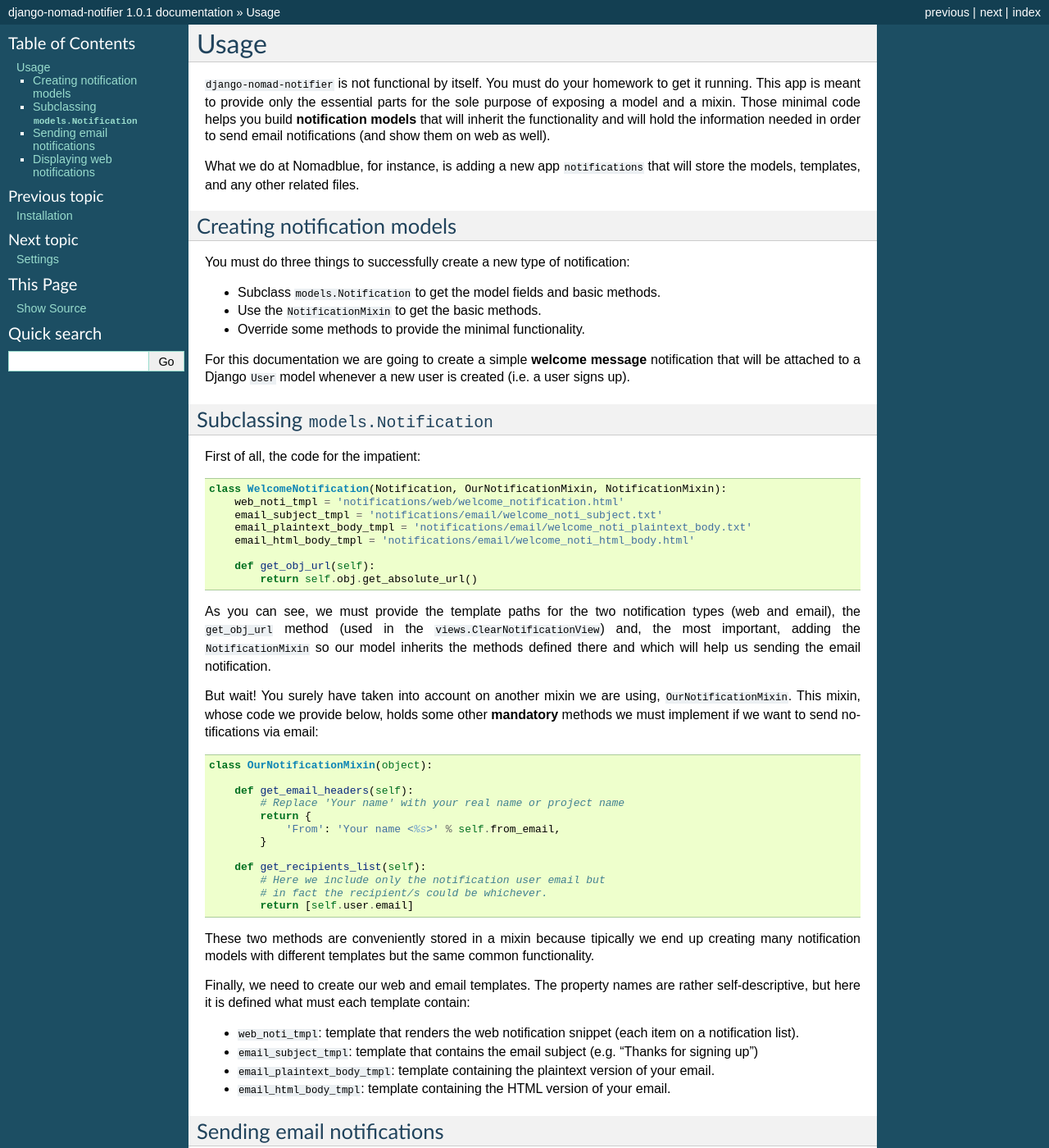
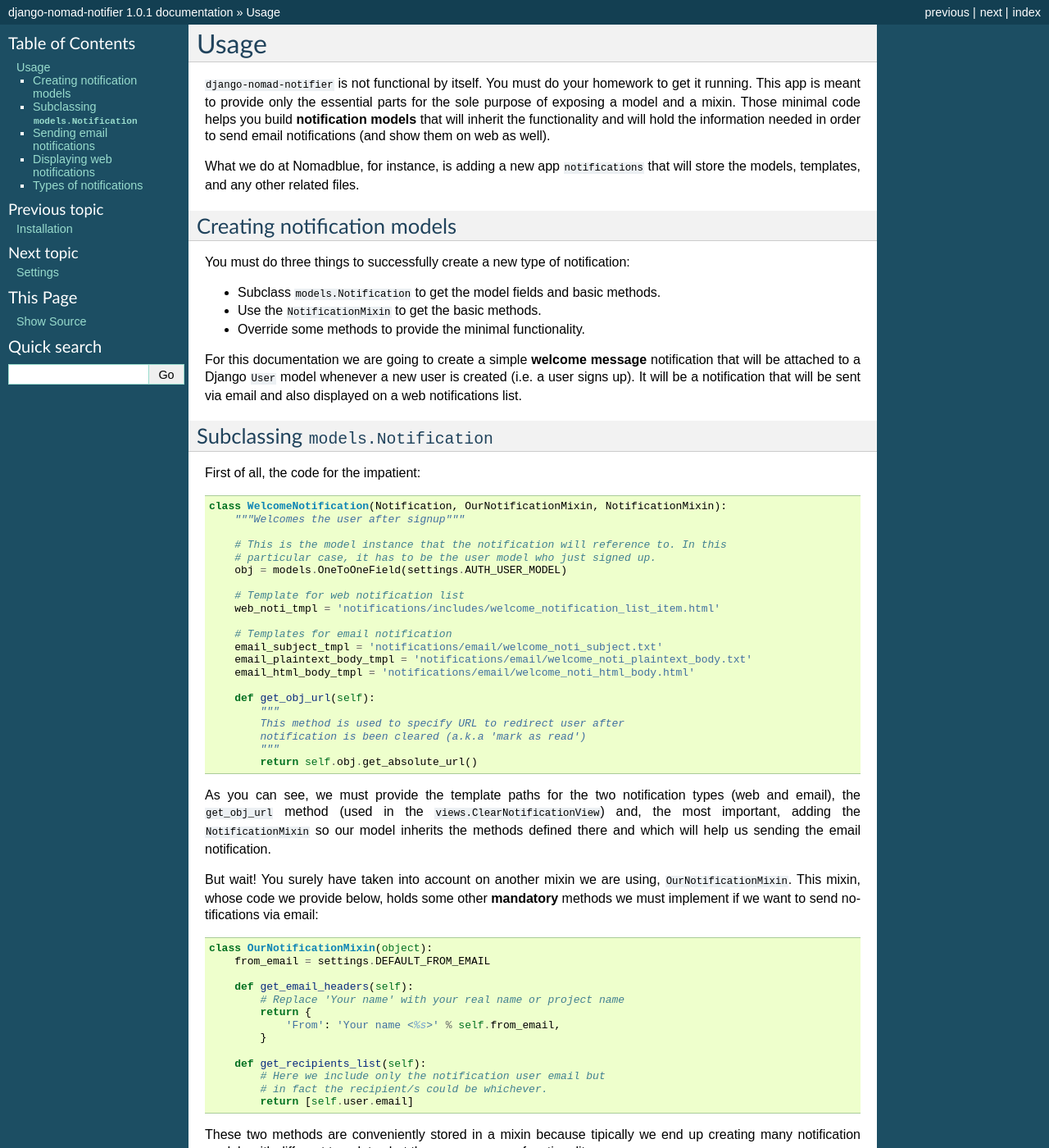
Before and after one commit to Nomadblue/django-nomad-notifier, a Sphinx documentation site: the page built from docs/usage.rst, in a window 1280 px wide and 1400 px high. Shown: the whole window at 82% size. Built offline with Sphinx 7.4.7, drawn with Linux system fonts in a browser that asks for light colours; some of the changed text lies outside the part shown.

```diff
--- a/docs/usage.rst
+++ b/docs/usage.rst
@@ -23,7 +23,8 @@ You must do three things to successfully create a new type of notification:
 
 For this documentation we are going to create a simple **welcome message**
 notification that will be attached to a Django ``User`` model whenever a
-new user is created (i.e. a user signs up).
+new user is created (i.e. a user signs up). It will be a notification that
+will be sent via email and also displayed on a web notifications list.
 
 Subclassing ``models.Notification``
 ===================================
@@ -31,12 +32,25 @@ Subclassing ``models.Notification``
 First of all, the code for the impatient::
 
     class WelcomeNotification(Notification, OurNotificationMixin, NotificationMixin):
-        web_noti_tmpl = 'notifications/web/welcome_notification.html'
+        """Welcomes the user after signup"""
+
+        # This is the model instance that the notification will reference to. In this
+        # particular case, it has to be the user model who just signed up.
+        obj = models.OneToOneField(settings.AUTH_USER_MODEL)
+
+        # Template for web notification list
+        web_noti_tmpl = 'notifications/includes/welcome_notification_list_item.html'
+
+        # Templates for email notification
         email_subject_tmpl = 'notifications/email/welcome_noti_subject.txt'
         email_plaintext_body_tmpl = 'notifications/email/welcome_noti_plaintext_body.txt'
         email_html_body_tmpl = 'notifications/email/welcome_noti_html_body.html'
 
         def get_obj_url(self):
+            """
+            This method is used to specify URL to redirect user after
+            notification is been cleared (a.k.a 'mark as read')
+            """
             return self.obj.get_absolute_url()
 
 As you can see, we must provide the template paths for the two notification
@@ -51,6 +65,7 @@ some other **mandatory** methods we must implement if we want to send
 notifications via email::
 
     class OurNotificationMixin(object):
+        from_email = settings.DEFAULT_FROM_EMAIL
 
         def get_email_headers(self):
             # Replace 'Your name' with your real name or project name
@@ -116,3 +131,18 @@ Assuming that you have already created your template (its path stored in
 ``web_noti_tmpl``), if you visit ``http://localhost:8000/notifications/``
 you should see a list of notifications. Of course you can go ahead and
 override the ``notifier/notifications_list.html`` template.
+
+Types of notifications
+======================
+
+In our previous example we created a web and email notification, i.e.
+a notification that is sent via email and displayed on you website. But perhaps
+you want to send an email but not show the notification via web. No problem!
+The ``Notification`` object supports specification of types of notifications
+with its ``noti_type`` field. Adjusting the creation of the notification above,
+we would end up with::
+
+    try:
+        user.welcomenotification  # In case user is re-visiting the view by mistake
+    except WelcomeNotification.DoesNotExist:
+        WelcomeNotification.objects.create(user=user, obj=user, noti_type=WelcomeNotification.EMAIL_NOTI)
--- a/notifier/__init__.py
+++ b/notifier/__init__.py
@@ -1,2 +1,2 @@
-VERSION = (1, 2, 0)
+VERSION = (1, 3, 0)
 __version__ = '.'.join(map(str, VERSION))
```
Also changed, not shown: docs/installation.rst (+17 -3 lines), 4 other files.
